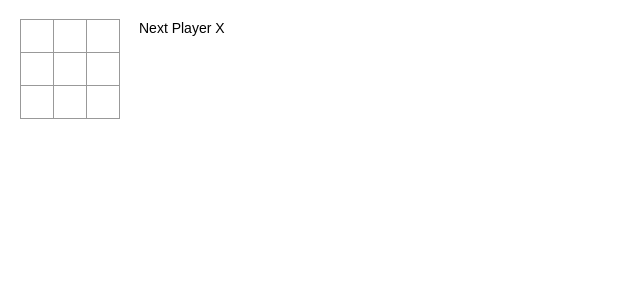
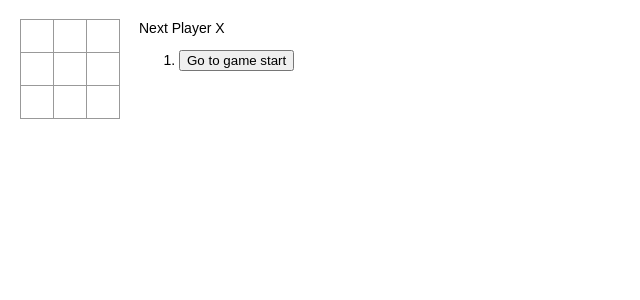
Before and after one commit to lshwak/fastcampus-frontend, a React (Create React App) app in the folder react-tictactoe-app/: page / in a window 1280 px wide. Shown: the top 300 px of the page, without its empty margins (0-640 px from the left). Built offline with nearby package versions, Linux system fonts and the light colour scheme.

Commit message:
fc react ttt history map()

```diff
--- a/react-tictactoe-app/src/App.js
+++ b/react-tictactoe-app/src/App.js
@@ -47,6 +47,17 @@
     setXIsNext(prev => !prev);
   }
 
+  const moves = history.map((step, move) => {
+    const desc = move ?
+    'Go to move #' + move :
+    'Go to game start';
+    return (
+      <li key={move}>
+        <button>{desc}</button>
+      </li>
+    )
+  })
+
   return (
     <div className="game">
       <div className="game-board">
@@ -54,6 +65,7 @@
       </div>
       <div className="game-info">
         <div className='status'>{status}</div>
+        <ol>{moves}</ol>
       </div>
     </div>
   );
```
